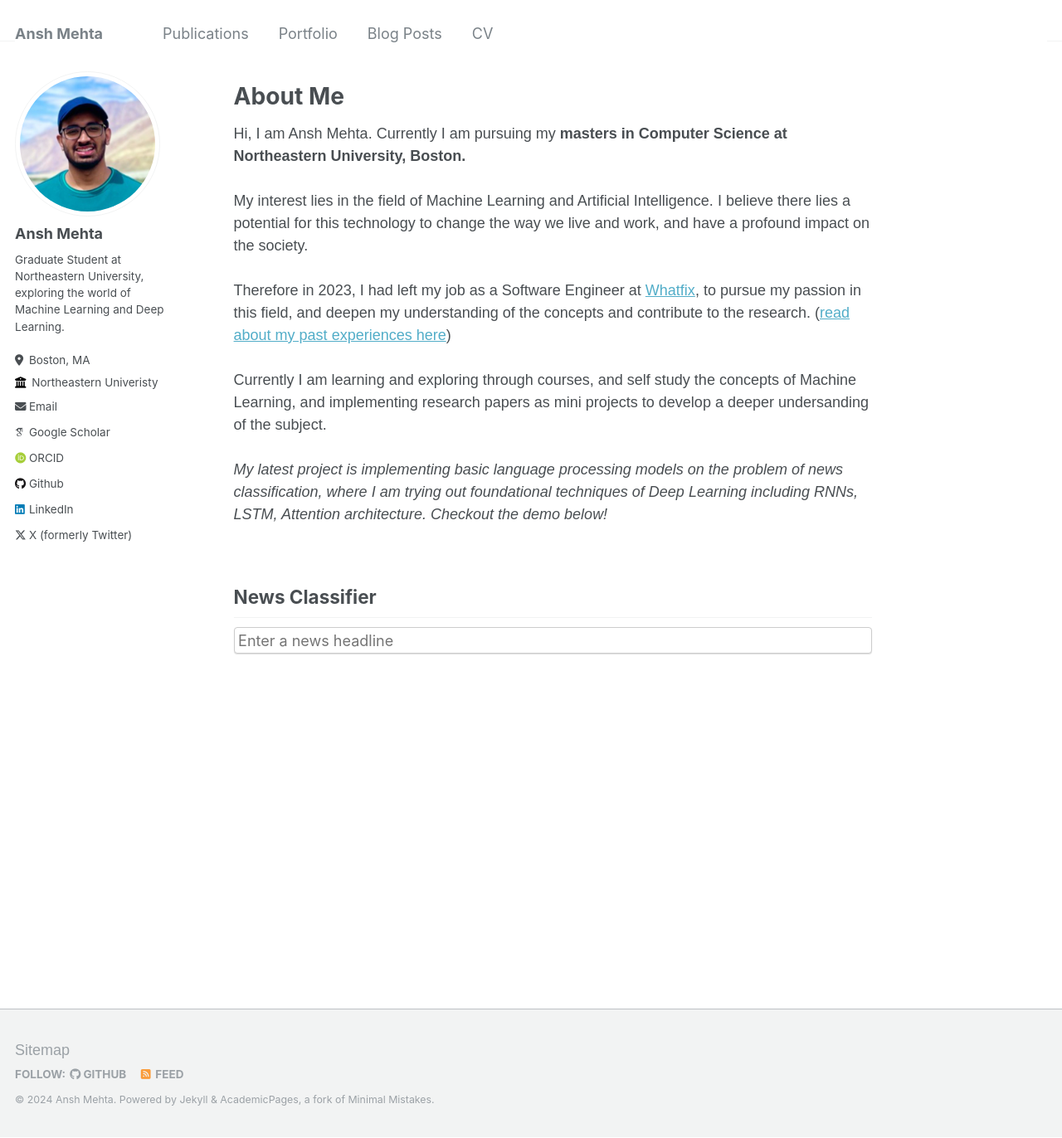
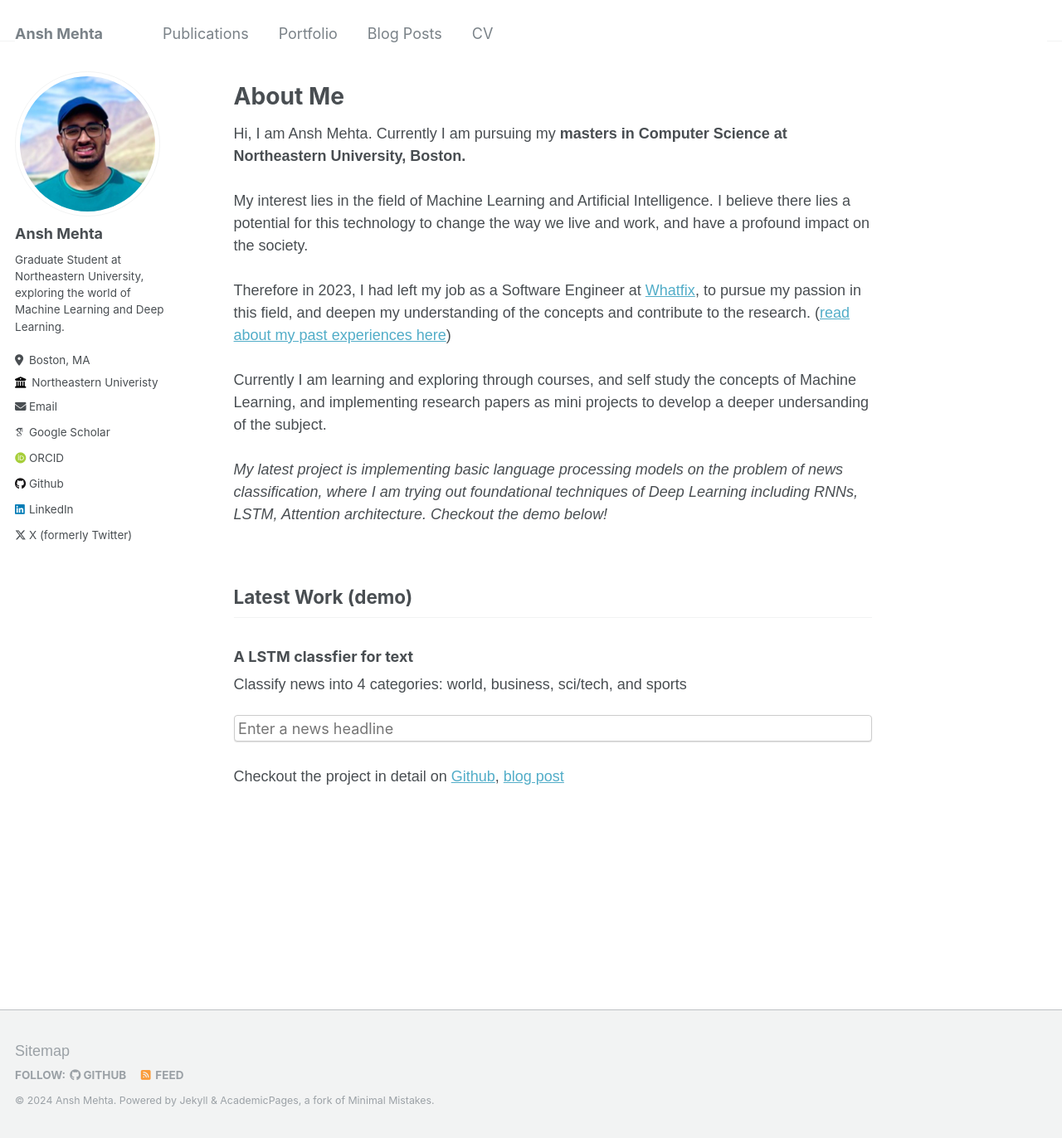
Before and after one commit to anshmehtamm/anshmehtamm.github.io, a Jekyll site: the page built from _pages/about.html, in a window 1280 px wide and 1372 px high. Shown: the whole window at 83% size. Built offline with Jekyll 4.4.1, drawn with Linux system fonts in a browser that asks for light colours; some web fonts are replaced.

Commit message:
Update about.html

```diff
--- a/_pages/about.html
+++ b/_pages/about.html
@@ -43,9 +43,12 @@ redirect_from:
         <i>My latest project is implementing basic language processing models on the problem of news classification, where I am trying out foundational techniques of Deep Learning including RNNs, LSTM, Attention architecture. Checkout the demo below! </i><br><br>
     </div>
 <div>
-    <h2>News Classifier</h2>
+    <h2>Latest Work (demo)</h2>
+    <h3>A LSTM classfier for text</h3>
+    <p>Classify news into 4 categories: world, business, sci/tech, and sports</p>
     <input type="text" id="news-input" placeholder="Enter a news headline" autocomplete="off">
     <div id="news-result"></div>
+    <p>Checkout the project in detail on <a href="github.com/anshmehtamm/">Github</a>, <a href="">blog post</a></p>
 </div>
 <script>
     document.getElementById('news-input').addEventListener('input', function() {
```
